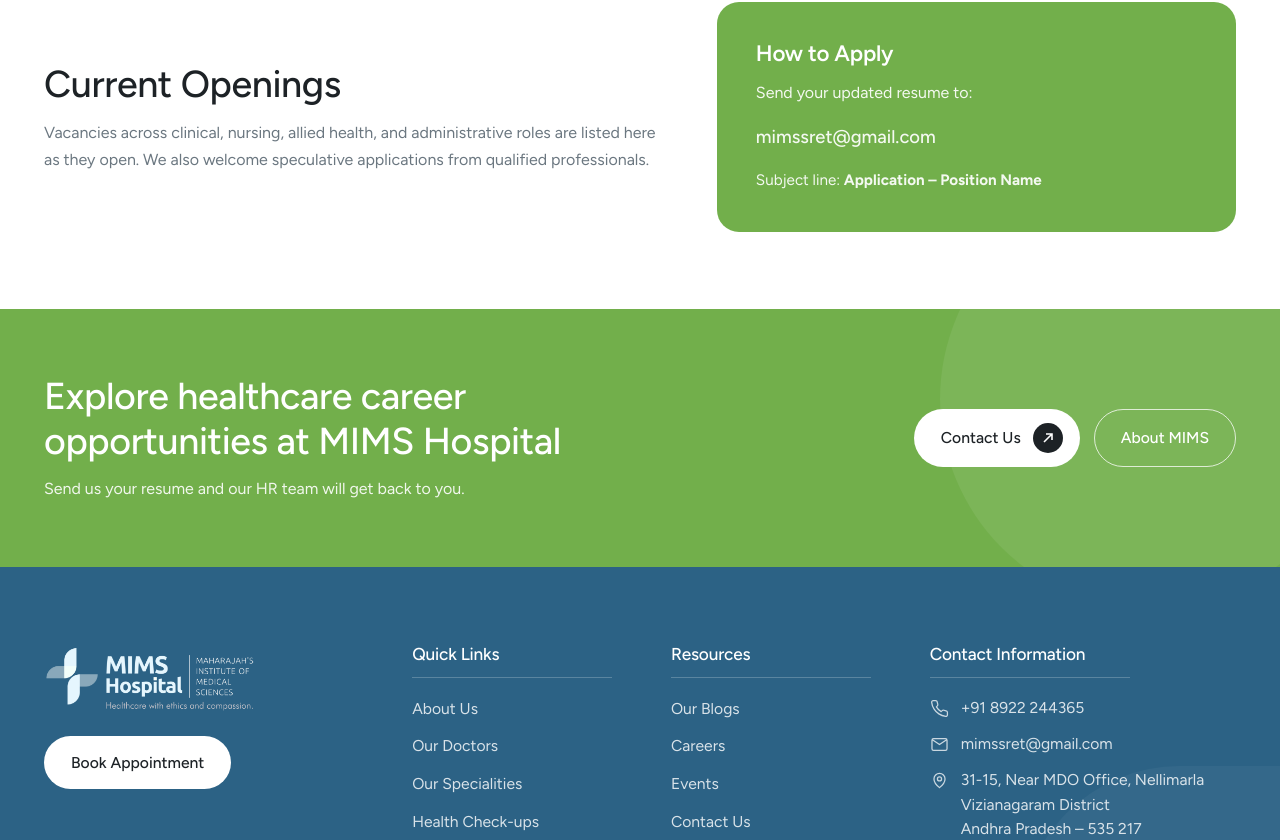
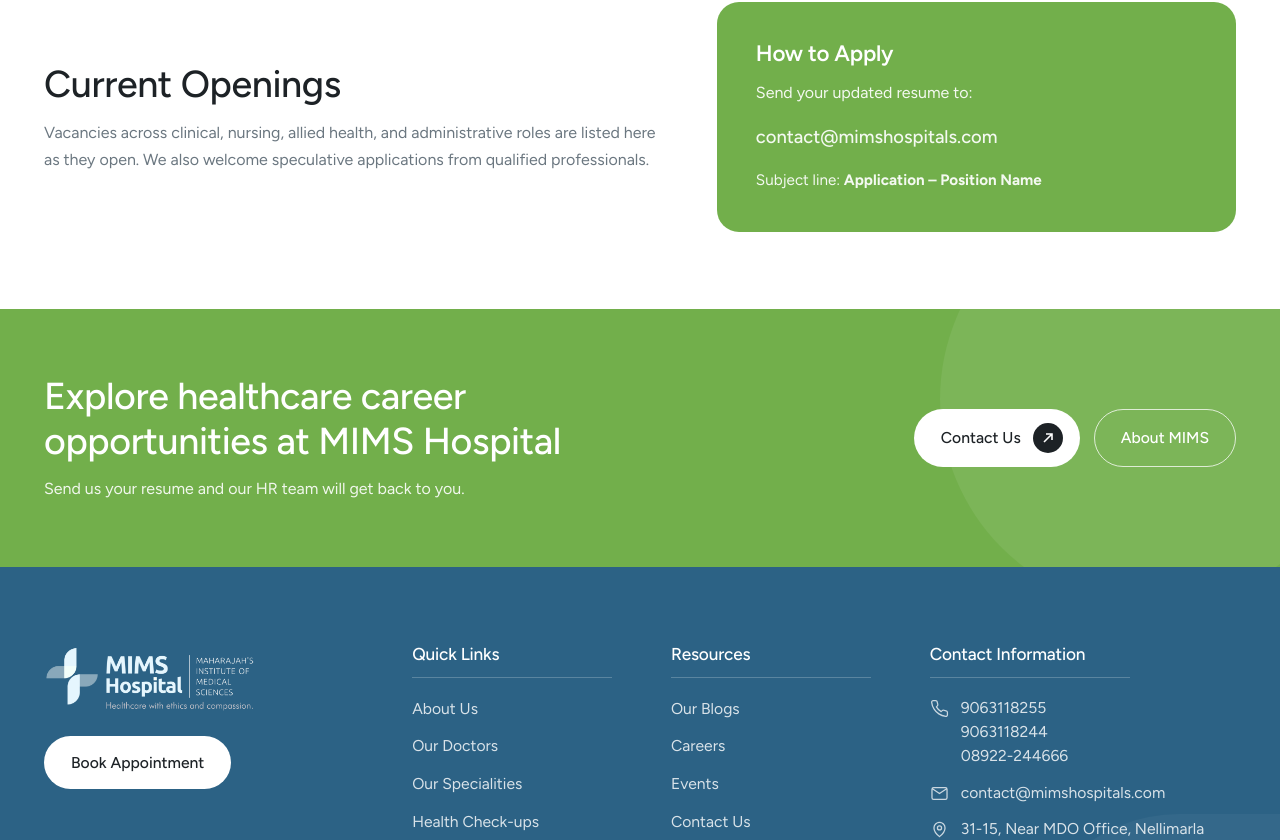
Before and after one commit to uniquereach7-cpu/mims, an Angular app: page /careers in a window 1280 px wide. Shown: the part 1715-2555 px from the top of the page. Built offline with nearby package versions, Linux system fonts and the light colour scheme.

Commit message:
changed4

```diff
--- a/src/app/book-appointment/book-appointment.component.html
+++ b/src/app/book-appointment/book-appointment.component.html
@@ -101,7 +101,9 @@
             <span><app-icon name="phone" [size]="20" /></span>
             <div>
               <strong>Call Us</strong>
-              <a [href]="site.phoneHref">{{ site.phone }}</a>
+              @for (phone of site.phones; track phone.href) {
+                <a [href]="phone.href">{{ phone.value }}</a><br />
+              }
             </div>
           </li>
           <li>
--- a/src/app/contact-us/contact-us.component.html
+++ b/src/app/contact-us/contact-us.component.html
@@ -15,7 +15,11 @@
         <article class="contact-card">
           <span class="contact-card__icon"><app-icon [name]="card.icon" [size]="26" /></span>
           <h3>{{ card.title }}</h3>
-          @if (card.href) {
+          @if (card.icon === 'phone') {
+            @for (phone of site.phones; track phone.href) {
+              <a [href]="phone.href">{{ phone.value }}</a><br />
+            }
+          } @else if (card.href) {
             <a [href]="card.href">{{ card.value }}</a>
           } @else {
             <p>{{ card.value }}</p>
--- a/src/app/core/data/doctors.ts
+++ b/src/app/core/data/doctors.ts
@@ -132,7 +132,6 @@
   profile('Dr. Krishna Chaithanya Bevara', 'Emergency & Critical Care', 'MBBS, MD (Anaesthesiology)', 'Consultant - Critical Care'),
 
   // Cardiology
-  profile('Dr. U. Uma Devi', 'Cardiology', 'MBBS, MD (General Medicine), Dr.NB (Cardiology)', 'Consultant - Interventional Cardiologist'),
   profile('Dr. Sudhir Chandra Sinha', 'Cardiology', 'MD, DM (Cardiology), FACC, FICA, FSCAI', 'Chief Consultant - Interventional Cardiologist'),
   profile('Dr. Ramprasad Kadiyala', 'Cardiology', 'MBBS, MD (General Medicine), DM (Cardiology)', 'Senior Consultant - Interventional Cardiologist'),
   profile('Dr. Kalyan Chakravarthy Pulivarthi', 'Cardiology', 'MBBS, MD, DM (Cardiology), FACC, FICA, FSCAI', 'Senior Consultant - Interventional Cardiologist'),
--- a/src/app/core/data/site.ts
+++ b/src/app/core/data/site.ts
@@ -9,10 +9,15 @@
     'Vizianagaram District',
     'Andhra Pradesh – 535 217'
   ],
-  phone: '+91 8922 244365',
-  phoneHref: 'tel:+918922244365',
-  email: 'mimssret@gmail.com',
-  emailHref: 'mailto:mimssret@gmail.com',
+  phone: '9063118255',
+  phoneHref: 'tel:+919063118255',
+  phones: [
+    { value: '9063118255', href: 'tel:+919063118255' },
+    { value: '9063118244', href: 'tel:+919063118244' },
+    { value: '08922-244666', href: 'tel:+918922244666' }
+  ],
+  email: 'contact@mimshospitals.com',
+  emailHref: 'mailto:contact@mimshospitals.com',
   opdHours: 'Monday to Saturday, 9:00 AM – 5:00 PM',
   emergencyHours: '24 Hours a Day | 7 Days a Week',
   mapUrl:
--- a/src/app/core/data/specialities.ts
+++ b/src/app/core/data/specialities.ts
@@ -1,6 +1,6 @@
 import { Speciality } from '../models';
 
-export const SPECIALITIES: Speciality[] = [
+const SPECIALITY_DATA: Speciality[] = [
   {
     slug: 'general-medicine',
     name: 'General Medicine',
@@ -74,7 +74,7 @@
   {
     slug: 'emergency-care',
     name: 'Emergency Care',
-    group: 'general',
+    group: 'super',
     image: 'assets/images/service-emergency.jpg',
     icon: 'ambulance',
     blurb: '24×7 emergency and trauma services when every second counts.',
@@ -203,6 +203,8 @@
   }
 ];
 
+export const SPECIALITIES: Speciality[] = SPECIALITY_DATA.sort((a, b) => a.name.localeCompare(b.name, 'en'));
+
 export const GENERAL_SPECIALITIES = SPECIALITIES.filter((s) => s.group === 'general');
 export const SUPER_SPECIALITIES = SPECIALITIES.filter((s) => s.group === 'super');
 
--- a/src/app/core/layout/footer/footer.component.html
+++ b/src/app/core/layout/footer/footer.component.html
@@ -26,7 +26,11 @@
                 d="M22 16.9v3a2 2 0 0 1-2.2 2 19.8 19.8 0 0 1-8.6-3.1 19.5 19.5 0 0 1-6-6A19.8 19.8 0 0 1 2.1 4.2 2 2 0 0 1 4.1 2h3a2 2 0 0 1 2 1.7c.1 1 .4 1.9.7 2.8a2 2 0 0 1-.5 2.1L8.1 9.9a16 16 0 0 0 6 6l1.3-1.2a2 2 0 0 1 2.1-.5c.9.3 1.8.6 2.8.7a2 2 0 0 1 1.7 2Z"
                 fill="none" stroke="currentColor" stroke-width="1.6" stroke-linejoin="round" />
             </svg>
-            <a [href]="site.phoneHref">{{ site.phone }}</a>
+            <div>
+              @for (phone of site.phones; track phone.href) {
+                <a [href]="phone.href">{{ phone.value }}</a><br />
+              }
+            </div>
           </li>
           <li>
             <svg viewBox="0 0 24 24" aria-hidden="true">
--- a/src/app/specialities/specialities.component.html
+++ b/src/app/specialities/specialities.component.html
@@ -74,7 +74,7 @@
 <section class="section" id="super">
   <div class="container">
     <div class="section-head">
-      <span class="eyebrow eyebrow--plain">Super Specialities</span>
+      <span class="eyebrow eyebrow--plain">Super Speciality Wing</span>
       <h2>Advanced Expertise for <span class="heading-accent">Complex Conditions</span></h2>
       <p>
         Our Super Speciality departments provide specialised diagnosis and treatment for complex
@@ -83,6 +83,16 @@
       </p>
     </div>
 
+    <div class="emergency-highlight">
+      <app-icon name="ambulance" [size]="32" />
+      <div>
+        <span class="eyebrow">Super Speciality Wing</span>
+        <h3>24×7 Emergency &amp; Critical Care</h3>
+        <p>Round-the-clock emergency and trauma care, with rapid assessment and specialist support when every second counts.</p>
+        <a class="btn btn--blue" [href]="'tel:+919063118255'">Call 9063118255</a>
+        <a class="link-arrow" routerLink="/specialities/emergency-care">Explore Emergency Care →</a>
+      </div>
+    </div>
     <div class="grid grid--2">
       @for (item of supers; track item.slug) {
         <article class="spec">
--- a/src/app/specialities/specialities.component.scss
+++ b/src/app/specialities/specialities.component.scss
@@ -51,6 +51,24 @@
   margin-bottom: 14px;
 }
 
+.emergency-highlight {
+  display: flex;
+  gap: 24px;
+  padding: clamp(24px, 4vw, 40px);
+  margin-bottom: 32px;
+  border-radius: 20px;
+  background: #edf5e6;
+  border-left: 5px solid #72af4b;
+  color: #1e4762;
+
+  h3 { margin-block: 8px 12px; }
+  .link-arrow { display: inline-flex; margin: 16px; }
+}
+
+@media (max-width: 520px) {
+  .emergency-highlight { flex-direction: column; gap: 12px; }
+}
+
 @media (max-width: 800px) {
   .glance {
     grid-template-columns: minmax(0, 1fr);
```
